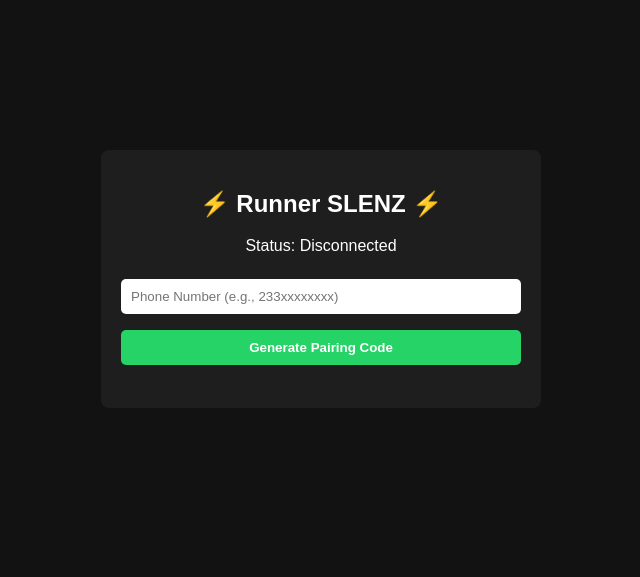
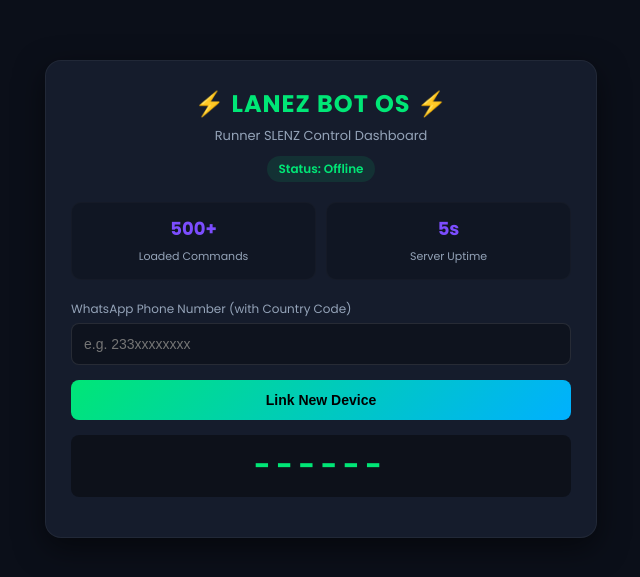
Before and after one commit to lanez217/Bot3, a website: page public/index.html in a window 1280 px wide. Shown: the part 121-698 px from the top of the page, without its empty margins (319-959 px from the left). Drawn offline with nearby package versions, Linux system fonts and the light colour scheme; no server answers.

Commit message:
Update title and layout for LANEZ BOT Control Panel

```diff
--- a/public/index.html
+++ b/public/index.html
@@ -3,34 +3,76 @@
 <head>
     <meta charset="UTF-8">
     <meta name="viewport" content="width=device-width, initial-scale=1.0">
-    <title>Runner SLENZ Control Panel</title>
+    <title>LANEZ BOT CONTROL PANEL</title>
     <script src="/socket.io/socket.io.js"></script>
+    <link href="https://fonts.googleapis.com/css2?family=Poppins:wght@300;400;600;700&display=swap" rel="stylesheet">
     <style>
-        body { font-family: sans-serif; background: #121212; color: #fff; display: flex; justify-content: center; align-items: center; min-height: 100vh; margin: 0; }
-        .card { background: #1e1e1e; padding: 20px; border-radius: 8px; width: 90%; max-width: 400px; text-align: center; }
-        input, button { width: 100%; padding: 10px; margin: 8px 0; border-radius: 5px; border: none; box-sizing: border-box; }
-        button { background: #25d366; color: #fff; font-weight: bold; cursor: pointer; }
-        #code { font-size: 24px; letter-spacing: 4px; color: #25d366; margin: 15px 0; font-weight: bold; }
+        :root { --bg: #0b0f19; --card: #151c2c; --primary: #00e676; --accent: #7c4dff; --text: #ffffff; --subtext: #94a3b8; }
+        body { font-family: 'Poppins', sans-serif; background: var(--bg); color: var(--text); margin: 0; padding: 20px; display: flex; justify-content: center; align-items: center; min-height: 100vh; }
+        .container { width: 100%; max-width: 500px; background: var(--card); border-radius: 16px; padding: 25px; box-shadow: 0 10px 30px rgba(0,0,0,0.5); border: 1px solid rgba(255,255,255,0.05); }
+        .header { text-align: center; margin-bottom: 20px; }
+        .header h1 { margin: 0; font-size: 24px; color: var(--primary); letter-spacing: 1px; }
+        .header p { margin: 5px 0 0; color: var(--subtext); font-size: 13px; }
+        .badge { display: inline-block; padding: 4px 12px; border-radius: 20px; font-size: 12px; font-weight: 600; background: rgba(0,230,118,0.1); color: var(--primary); margin-top: 10px; }
+        .stats-grid { display: grid; grid-template-columns: 1fr 1fr; gap: 10px; margin: 20px 0; }
+        .stat-card { background: rgba(0,0,0,0.2); padding: 12px; border-radius: 10px; text-align: center; border: 1px solid rgba(255,255,255,0.02); }
+        .stat-card h3 { margin: 0; font-size: 18px; color: var(--accent); }
+        .stat-card span { font-size: 11px; color: var(--subtext); }
+        .form-group { margin-bottom: 15px; }
+        label { display: block; font-size: 12px; color: var(--subtext); margin-bottom: 5px; }
+        input { width: 100%; padding: 12px; background: rgba(0,0,0,0.3); border: 1px solid rgba(255,255,255,0.1); border-radius: 8px; color: #fff; box-sizing: border-box; font-size: 14px; outline: none; }
+        input:focus { border-color: var(--primary); }
+        button { width: 100%; padding: 12px; background: linear-gradient(135deg, var(--primary), #00b0ff); border: none; border-radius: 8px; color: #000; font-weight: 700; cursor: pointer; transition: 0.2s; font-size: 14px; }
+        button:hover { opacity: 0.9; transform: translateY(-1px); }
+        .code-box { font-size: 28px; letter-spacing: 6px; font-weight: 700; color: var(--primary); text-align: center; margin: 15px 0; padding: 10px; background: rgba(0,0,0,0.4); border-radius: 8px; min-height: 40px; }
     </style>
 </head>
 <body>
-    <div class="card">
-        <h2>⚡ Runner SLENZ ⚡</h2>
-        <p id="status">Status: Disconnected</p>
-        <input type="text" id="phone" placeholder="Phone Number (e.g., 233xxxxxxxx)">
-        <button onclick="connectBot()">Generate Pairing Code</button>
-        <div id="code"></div>
+    <div class="container">
+        <div class="header">
+            <h1>⚡ LANEZ BOT OS ⚡</h1>
+            <p>Runner SLENZ Control Dashboard</p>
+            <div id="status" class="badge">Status: Offline</div>
+        </div>
+
+        <div class="stats-grid">
+            <div class="stat-card">
+                <h3 id="cmd-count">500+</h3>
+                <span>Loaded Commands</span>
+            </div>
+            <div class="stat-card">
+                <h3 id="uptime">0s</h3>
+                <span>Server Uptime</span>
+            </div>
+        </div>
+
+        <div class="form-group">
+            <label>WhatsApp Phone Number (with Country Code)</label>
+            <input type="text" id="phone" placeholder="e.g. 233xxxxxxxx">
+        </div>
+        <button onclick="requestPairing()">Link New Device</button>
+
+        <div class="code-box" id="pairing-code">------</div>
     </div>
 
     <script>
         const socket = io();
         socket.on('status', (msg) => document.getElementById('status').innerText = msg);
-        socket.on('pairing_code', (code) => document.getElementById('code').innerText = code);
+        socket.on('pairing_code', (code) => document.getElementById('pairing-code').innerText = code);
+        socket.on('connected', () => document.getElementById('status').innerText = 'Connected & Active');
 
-        function connectBot() {
+        function requestPairing() {
             const phone = document.getElementById('phone').value;
+            if(!phone) return alert('Please enter your phone number!');
             socket.emit('start_bot', { phone });
         }
+
+        setInterval(() => {
+            const uptime = document.getElementById('uptime');
+            let secs = parseInt(uptime.getAttribute('data-sec') || 0) + 1;
+            uptime.setAttribute('data-sec', secs);
+            uptime.innerText = secs + 's';
+        }, 1000);
     </script>
 </body>
-                              </html>
+</html>
```
